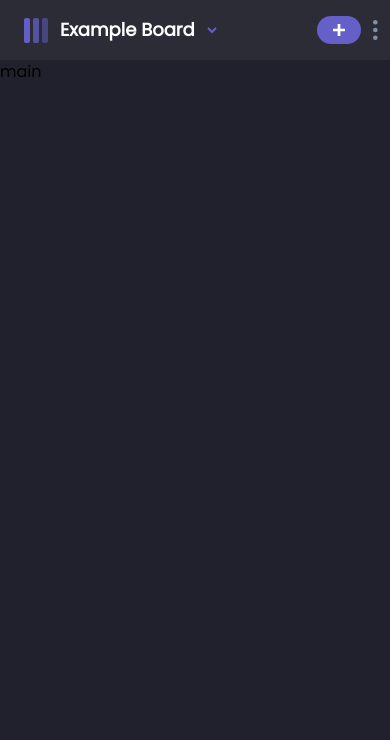
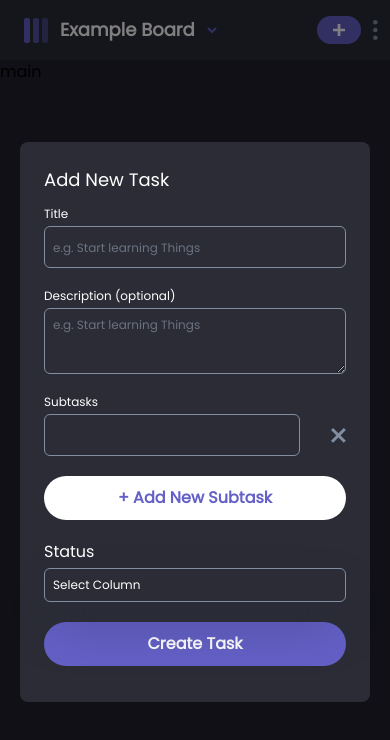
Before and after one commit to MuhammadSami1/kanban-board, a Next.js app: page / in a window 390 px wide. Both pictures are taken after a click on the element 339 px from the left and 30 px from the top of the page. Shown: the top 740 px of the page. Built offline with nearby package versions, Linux system fonts and the light colour scheme.

Commit message:
Half Complete: AddNewTask half Complete

```diff
--- a/components/Navbar.tsx
+++ b/components/Navbar.tsx
@@ -2,9 +2,10 @@ import { motion } from 'framer-motion'
 
 type TNavbar = {
   handleOpen: () => void
+  openAddNewTask: () => void
 }
 
-const Navbar = ({ handleOpen }: TNavbar) => {
+const Navbar = ({ handleOpen, openAddNewTask }: TNavbar) => {
   return (
     <>
       <nav className="bg-foreground px-3 py-4 sm:px-6 sm:py-0">
@@ -96,7 +97,10 @@ const Navbar = ({ handleOpen }: TNavbar) => {
             </div>
 
             <div className="flex items-center gap-3 sm:gap-7">
-              <div className="bg-Primary-button px-4 py-2 md:px-5 md:py-3 md:rounded-3xl rounded-2xl hover:bg-Primary-buttonLight cursor-pointer">
+              <div
+                className="bg-Primary-button px-4 py-2 md:px-5 md:py-3 md:rounded-3xl rounded-2xl hover:bg-Primary-buttonLight cursor-pointer"
+                onClick={openAddNewTask}
+              >
                 <svg
                   width="12"
                   height="12"
--- a/components/NavbarWrapper.tsx
+++ b/components/NavbarWrapper.tsx
@@ -6,6 +6,7 @@ import Editboard from './shared/Editboard'
 import ClearBoard from './ClearBoard'
 import ResetBoard from './ResetBoard'
 import DeleteBoard from './deleteBoard'
+import NewTask from './NewTask'
 
 const NavbarWrapper = () => {
   const [isOpen, setIsOpen] = useState(false)
@@ -13,12 +14,23 @@ const NavbarWrapper = () => {
   const [clearBoard, setClearBoard] = useState(false)
   const [resetBoard, setResetBoard] = useState(false)
   const [deleteBoard, setDeleteBoard] = useState(false)
+  const [addNewTask, setAddNewTask] = useState(false)
 
   const refMenu = useRef<HTMLDivElement>(null)
   const refEdit = useRef<HTMLDivElement>(null)
   const refClear = useRef<HTMLDivElement>(null)
   const refReset = useRef<HTMLDivElement>(null)
   const refDelete = useRef<HTMLDivElement>(null)
+  const refAddNewTask = useRef<HTMLDivElement>(null)
+
+  const handleClickAddNewTask = (event: MouseEvent) => {
+    if (
+      refAddNewTask.current &&
+      !refAddNewTask.current.contains(event.target as Node)
+    ) {
+      setAddNewTask(false)
+    }
+  }
 
   const handleClickEdit = (event: MouseEvent) => {
     if (refEdit.current && !refEdit.current.contains(event.target as Node)) {
@@ -50,6 +62,10 @@ const NavbarWrapper = () => {
     if (refMenu.current && !refMenu.current.contains(event.target as Node)) {
       setIsOpen(false)
     }
+  }
+
+  const openAddNewTask = () => {
+    setAddNewTask((prev) => !prev)
   }
 
   const openDeleteBoard = () => {
@@ -133,9 +149,20 @@ const NavbarWrapper = () => {
       document.removeEventListener('mousedown', handleClickDelete)
     }
   }, [deleteBoard])
+
+  useEffect(() => {
+    if (addNewTask) {
+      document.addEventListener('mousedown', handleClickAddNewTask)
+    } else {
+      document.removeEventListener('mousedown', handleClickAddNewTask)
+    }
+    return () => {
+      document.removeEventListener('mousedown', handleClickAddNewTask)
+    }
+  }, [addNewTask])
   return (
     <div className="relative">
-      <Navbar handleOpen={handleOpen} />
+      <Navbar handleOpen={handleOpen} openAddNewTask={openAddNewTask} />
       {isOpen && (
         <NavbarModel
           openEdit={openEdit}
@@ -149,6 +176,7 @@ const NavbarWrapper = () => {
       {clearBoard && <ClearBoard refClear={refClear} />}
       {resetBoard && <ResetBoard refReset={refReset} />}
       {deleteBoard && <DeleteBoard refDelete={refDelete} />}
+      {addNewTask && <NewTask refAddNewTask={refAddNewTask} />}
     </div>
   )
 }
--- /dev/null
+++ b/components/NewTask.tsx
@@ -0,0 +1,119 @@
+import { useState } from 'react'
+import Button from './ui/Button'
+import { motion } from 'framer-motion'
+
+type TNewTask = {
+  refAddNewTask: React.RefObject<HTMLDivElement>
+}
+
+const NewTask = ({ refAddNewTask }: TNewTask) => {
+  const [selectedOption, setSelectedOption] = useState('')
+
+  const handleChange = (event: React.ChangeEvent<HTMLSelectElement>) => {
+    setSelectedOption(event.target.value)
+  }
+
+  return (
+    <div className="fixed h-full inset-0 flex items-center justify-center bg-black bg-opacity-50">
+      <motion.div
+        className="flex flex-col px-6 bg-foreground w-[350px] sm:w-[450px] lg:w-[500px] rounded-lg py-6"
+        initial={{ y: -200, opacity: 0 }}
+        animate={{ y: 0, opacity: 1 }}
+        transition={{ duration: 0.3 }}
+        ref={refAddNewTask}
+      >
+        <div className="text-lg text-Neutral-Primary font-medium md:font-semibold">
+          Add New Task
+        </div>
+
+        <form className="flex flex-col text-Neutral-Primary gap-y-5 py-3">
+          <div className="flex flex-col gap-y-1">
+            <label htmlFor="title" className="text-xs">
+              Title
+            </label>
+            <input
+              type="text"
+              name="title"
+              placeholder="e.g. Start learning Things"
+              className="w-full p-2 rounded-md bg-foreground border-[1px] border-Neutral-Secondary focus:outline-none placeholder:text-xs placeholder:text-gray-500"
+            />
+          </div>
+
+          <div className="flex flex-col gap-y-1">
+            <label htmlFor="description" className="text-xs">
+              Description (optional)
+            </label>
+            <textarea
+              name="description"
+              placeholder="e.g. Start learning Things"
+              className="w-full p-2 rounded-md bg-foreground border-[1px] border-Neutral-Secondary focus:outline-none placeholder:text-xs placeholder:text-gray-500"
+            ></textarea>
+          </div>
+
+          <div className="flex flex-col gap-y-1">
+            <label htmlFor="subtask" className="text-xs">
+              Subtasks
+            </label>
+            <div className="flex justify-between">
+              <input
+                type="text"
+                name="subtask"
+                className="w-64 sm:w-[350px] lg:w-96 p-2 rounded-md bg-foreground border-[1px] border-Neutral-Secondary focus:outline-none"
+              />
+              <Button>
+                <svg
+                  width="15"
+                  height="15"
+                  xmlns="http://www.w3.org/2000/svg"
+                  fill="#828FA3"
+                >
+                  <g fill-rule="evenodd">
+                    <path d="m12.728 0 2.122 2.122L2.122 14.85 0 12.728z"></path>
+                    <path d="M0 2.122 2.122 0 14.85 12.728l-2.122 2.122z"></path>
+                  </g>
+                </svg>
+              </Button>
+            </div>
+          </div>
+
+          <Button
+            className="text-Primary-button bg-Neutral-Primary rounded-3xl w-full text-md font-semibold"
+            size="lg"
+          >
+            + Add New Subtask
+          </Button>
+
+          <div className="flex flex-col gap-y-1">
+            <label htmlFor="status">Status</label>
+
+            <div className="relative text-xs">
+              <select
+                id="column"
+                name="column"
+                value={selectedOption}
+                onChange={handleChange}
+                className="w-full p-2 rounded-md bg-foreground border-[1px] border-Neutral-Secondary focus:outline-none  hover:border-Primary-button appearance-none cursor-pointer shadow-2xl shadow-Primary-buttonDark group"
+              >
+                <option value="" disabled hidden className="">
+                  Select Column
+                </option>
+                <option value="Option 1">todo</option>
+                <option value="Option 2">in progress</option>
+                <option value="Option 3">done</option>
+              </select>
+            </div>
+          </div>
+
+          <Button
+            className="bg-Primary-button text-Neutral-Primary rounded-3xl w-full text-md font-semibold"
+            size="lg"
+          >
+            Create Task
+          </Button>
+        </form>
+      </motion.div>
+    </div>
+  )
+}
+
+export default NewTask
--- a/components/shared/Editboard.tsx
+++ b/components/shared/Editboard.tsx
@@ -57,7 +57,6 @@ const Editboard = ({ refEdit }: TEditBorad) => {
               </div>
             </div>
           </div>
-        </form>
 
           <div className="flex flex-col gap-y-4 ">
             <Button
@@ -74,6 +73,7 @@ const Editboard = ({ refEdit }: TEditBorad) => {
               Save Changes
             </Button>
           </div>
+        </form>
       </motion.div>
     </div>
   )
```
Lines whose indentation alone changed are shown as unchanged.
